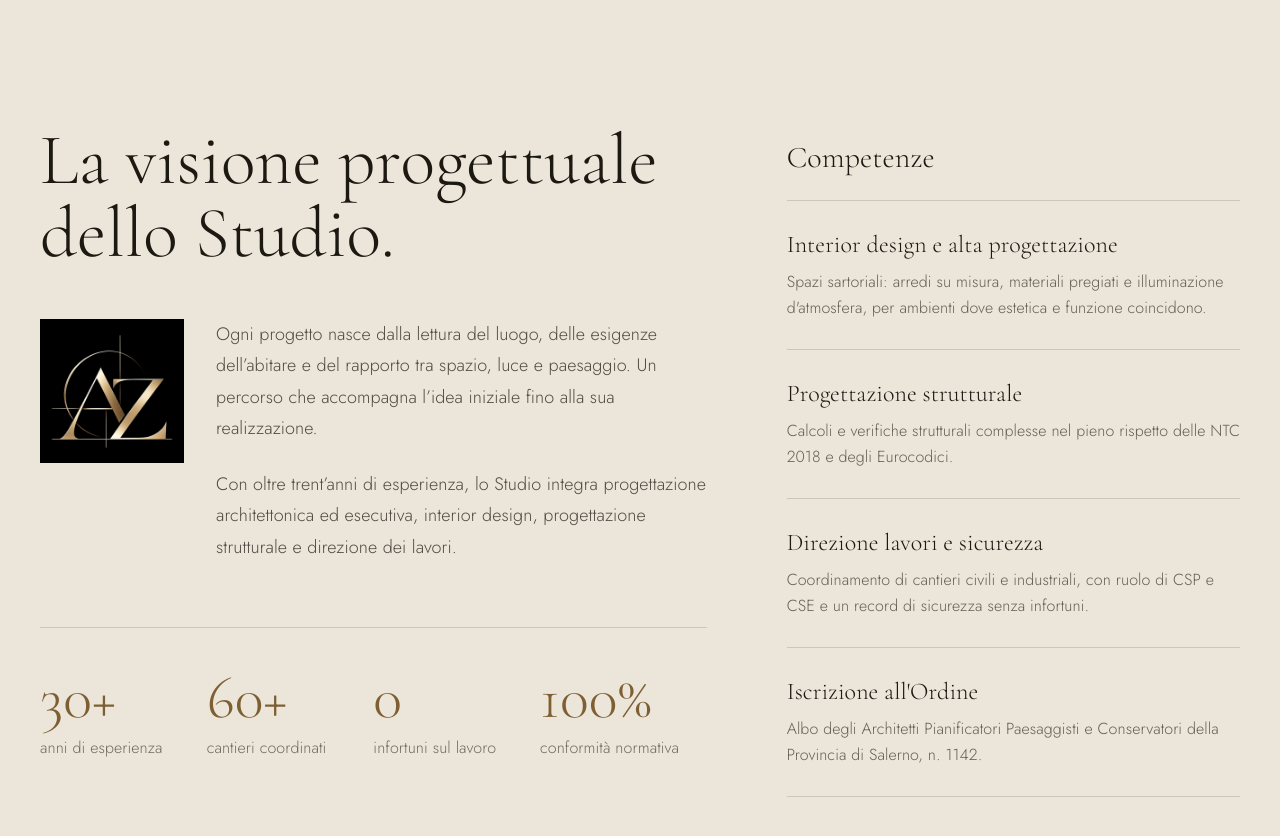
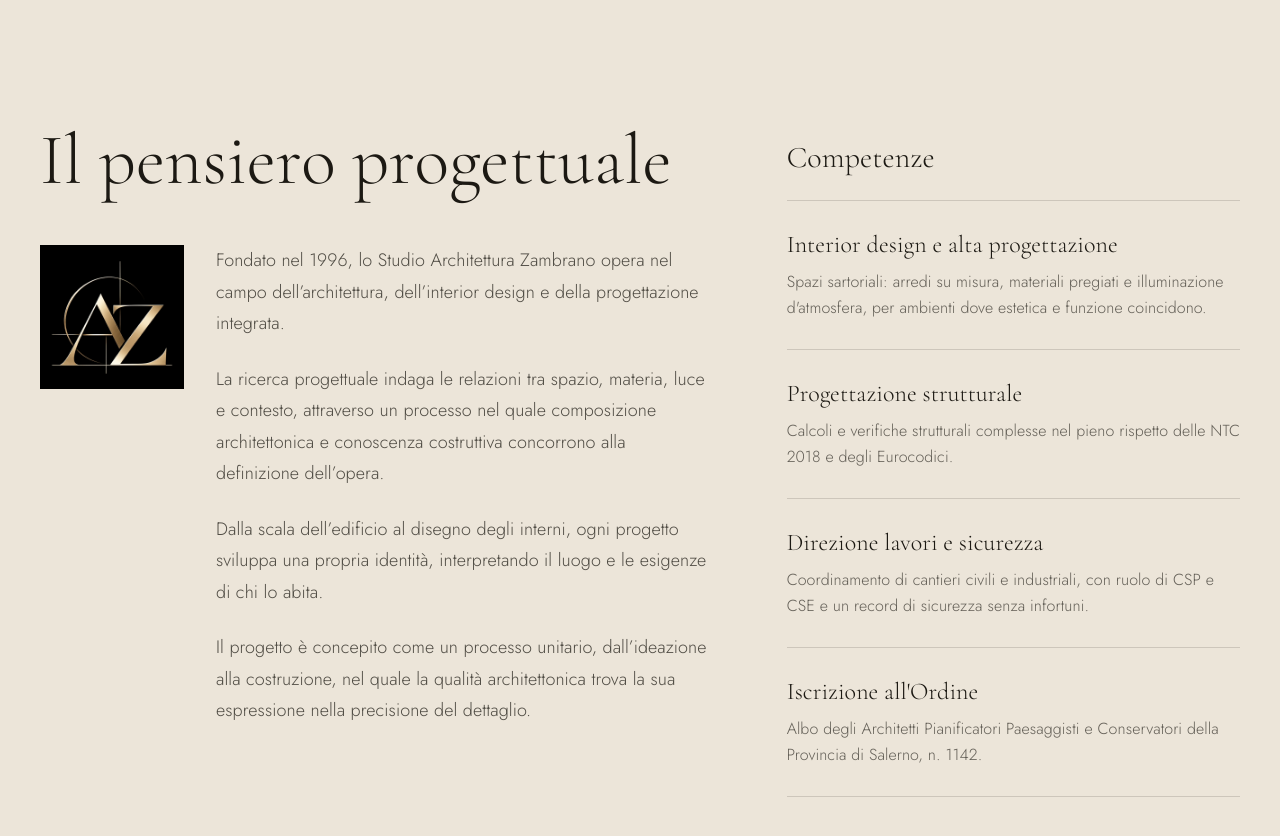
Before and after one commit to AntonelloZambranoArch/portfolio-zambrano, a Next.js app: page / in a window 1280 px wide. Shown: the part 820-1656 px from the top of the page. Built offline with nearby package versions, Linux system fonts and the light colour scheme.

Commit message:
Aggiorna il pensiero progettuale e rimuove statistiche dalla presentazione

```diff
--- a/src/components/Bio.jsx
+++ b/src/components/Bio.jsx
@@ -1,10 +1,3 @@
-const stats = [
-  { value: "30+", label: "anni di esperienza" },
-  { value: "60+", label: "cantieri coordinati" },
-  { value: "0", label: "infortuni sul lavoro" },
-  { value: "100%", label: "conformità normativa" },
-];
-
 const expertises = [
   {
     title: "Interior design e alta progettazione",
@@ -31,7 +24,7 @@ export default function Bio() {
         <div className="grid grid-cols-1 gap-16 lg:grid-cols-12 lg:gap-20">
           <div className="lg:col-span-7">
             <h2 className="font-serif text-5xl font-light leading-[1.02] text-foreground sm:text-7xl">
-              La visione progettuale dello Studio.
+              Il pensiero progettuale
             </h2>
 
             <div className="mt-12 flex gap-8">
@@ -45,22 +38,19 @@ export default function Bio() {
               />
               <div className="max-w-xl space-y-6 text-lg leading-[1.75] text-foreground/75">
                 <p>
-                  Ogni progetto nasce dalla lettura del luogo, delle esigenze dell’abitare e del rapporto tra spazio, luce e paesaggio. Un percorso che accompagna l’idea iniziale fino alla sua realizzazione.
+                  Fondato nel 1996, lo Studio Architettura Zambrano opera nel campo dell’architettura, dell’interior design e della progettazione integrata.
                 </p>
                 <p>
-                  Con oltre trent’anni di esperienza, lo Studio integra progettazione architettonica ed esecutiva, interior design, progettazione strutturale e direzione dei lavori.
+                  La ricerca progettuale indaga le relazioni tra spazio, materia, luce e contesto, attraverso un processo nel quale composizione architettonica e conoscenza costruttiva concorrono alla definizione dell’opera.
+                </p>
+                <p>
+                  Dalla scala dell’edificio al disegno degli interni, ogni progetto sviluppa una propria identità, interpretando il luogo e le esigenze di chi lo abita.
+                </p>
+                <p>
+                  Il progetto è concepito come un processo unitario, dall’ideazione alla costruzione, nel quale la qualità architettonica trova la sua espressione nella precisione del dettaglio.
                 </p>
               </div>
             </div>
-
-            <dl className="mt-16 grid grid-cols-2 gap-y-10 border-t border-foreground/15 pt-10 sm:grid-cols-4">
-              {stats.map((s) => (
-                <div key={s.label}>
-                  <dt className="font-serif text-5xl font-light text-primary sm:text-6xl">{s.value}</dt>
-                  <dd className="mt-2 text-base text-foreground/60">{s.label}</dd>
-                </div>
-              ))}
-            </dl>
           </div>
 
           <div className="lg:col-span-5 lg:pt-4">
```
